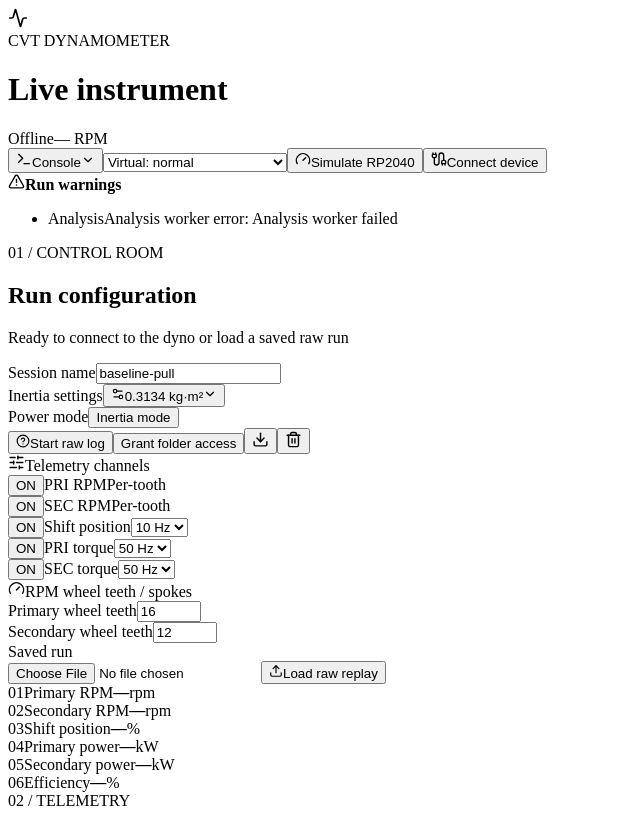
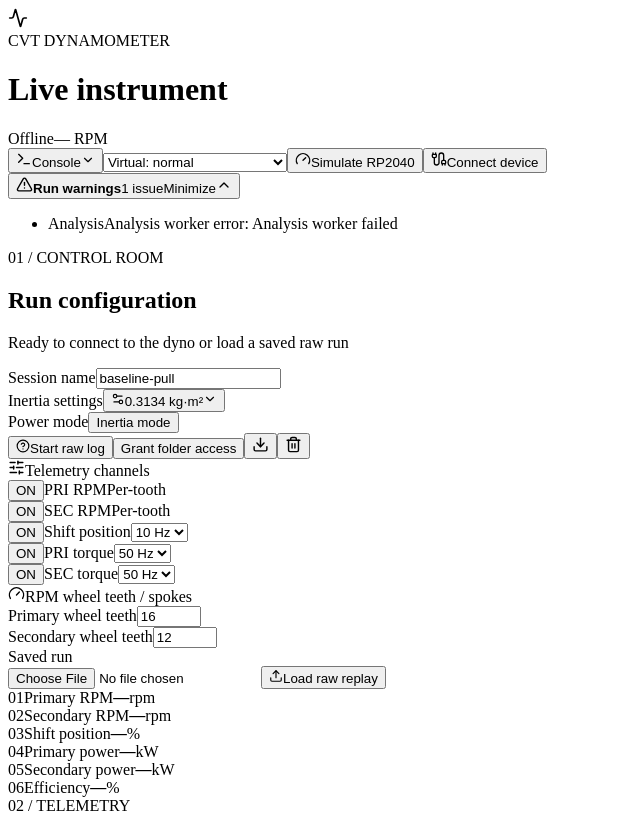
Before and after one commit to ArielWolle/CVTDynoViewer, a React (Vite) app: page / in a window 1280 px wide. Shown: the top 813 px of the page, without its empty margins (0-640 px from the left). Built offline with nearby package versions, Linux system fonts and the light colour scheme; the HTML template or start-up script is replaced by a standard one.

Commit message:
ux: make sticky run warnings expandable and minimizable without hiding active issues

```diff
--- a/src/quality/RunWarnings.tsx
+++ b/src/quality/RunWarnings.tsx
@@ -1,4 +1,5 @@
-import { TriangleAlert } from 'lucide-react'
+import { useEffect, useId, useRef, useState } from 'react'
+import { ChevronDown, ChevronUp, TriangleAlert } from 'lucide-react'
 import type { QualitySnapshot } from './dataQuality'
 
 export type RunWarning = {
@@ -62,18 +63,74 @@ export function buildRunWarnings(
 }
 
 /**
- * Important faults are shown immediately and stay visible during scrolling. No closed
- * disclosure that only says "1 other warning". The page-scoped sticky region caps its
- * height only when there are many issues, keeping the charts usable.
+ * A minimized warning must say something useful, not merely "1 other warning".
+ * The first single issue is shown verbatim; multiple issues expose their actual categories.
+ */
+export function compactWarningSummary(warnings: readonly RunWarning[]): string {
+  if (warnings.length === 0) return ''
+  if (warnings.length === 1) return warnings[0].label + ': ' + warnings[0].message
+  const visible = warnings.slice(0, 3).map((warning) => warning.label).join(' · ')
+  return warnings.length > 3 ? visible + ' · +' + (warnings.length - 3) + ' more' : visible
+}
+
+/** A new category or a changed count/message should be noticeable even while minimized. */
+export function hasNewWarningInformation(
+  previous: readonly RunWarning[],
+  current: readonly RunWarning[],
+): boolean {
+  const previousById = new Map(previous.map((warning) => [warning.id, warning.message]))
+  return current.some((warning) => previousById.get(warning.id) !== warning.message)
+}
+
+/**
+ * Expanded by default, then user-controlled. Minimize never removes the warning indicator.
+ * New issues update its count and "Updated" hint but do not forcibly reopen a panel
+ * that the operator has deliberately minimized while watching live dyno measurements.
  */
 export function RunWarnings({ warnings }: { warnings: readonly RunWarning[] }) {
+  const [expanded, setExpanded] = useState(true)
+  const [hasUpdates, setHasUpdates] = useState(false)
+  const previousWarningsRef = useRef<readonly RunWarning[]>([])
+  const detailsId = useId()
+
+  useEffect(() => {
+    const previous = previousWarningsRef.current
+    if (warnings.length === 0) {
+      // A cleared session starts with the next warning fully visible again.
+      previousWarningsRef.current = []
+      setExpanded(true)
+      setHasUpdates(false)
+      return
+    }
+    if (!expanded && hasNewWarningInformation(previous, warnings)) setHasUpdates(true)
+    previousWarningsRef.current = warnings
+  }, [warnings, expanded])
+
   if (warnings.length === 0) return null
-  return <section className="warning-banner" role="region" aria-label="Run warnings">
-    <div className="warning-heading">
+
+  const toggle = () => {
+    setExpanded((currentlyExpanded) => !currentlyExpanded)
+    setHasUpdates(false)
+  }
+
+  return <section className={'warning-banner ' + (expanded ? 'is-expanded' : 'is-collapsed')}
+    role="region" aria-label="Run warnings">
+    <button type="button" className="warning-toggle" onClick={toggle}
+      aria-expanded={expanded} aria-controls={detailsId}
+      aria-label={expanded ? 'Minimize run warnings' : 'Show all run warnings'}>
       <TriangleAlert size={17} aria-hidden="true" />
       <strong>Run warnings</strong>
-    </div>
-    <ul className="warning-issues">
+      <span className="warning-count">
+        {warnings.length} {warnings.length === 1 ? 'issue' : 'issues'}
+      </span>
+      {!expanded && <span className="warning-compact-summary">{compactWarningSummary(warnings)}</span>}
+      {!expanded && hasUpdates && <span className="warning-updated">Updated</span>}
+      <span className="warning-toggle-label">{expanded ? 'Minimize' : 'Show details'}</span>
+      {expanded
+        ? <ChevronUp size={16} aria-hidden="true" />
+        : <ChevronDown size={16} aria-hidden="true" />}
+    </button>
+    <ul id={detailsId} className="warning-issues" hidden={!expanded}>
       {warnings.map((warning) => (
         <li key={warning.id}>
           <span className="warning-issue-label">{warning.label}</span>
```
